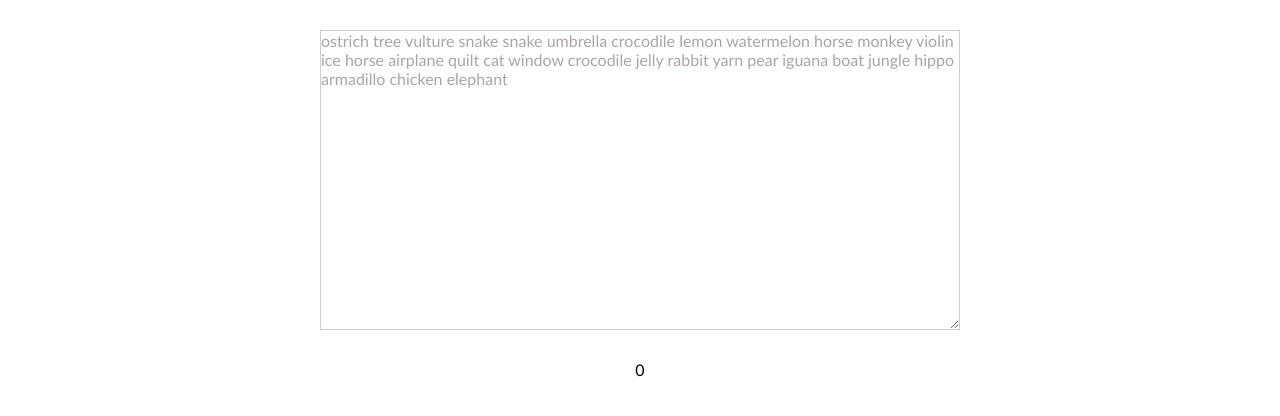
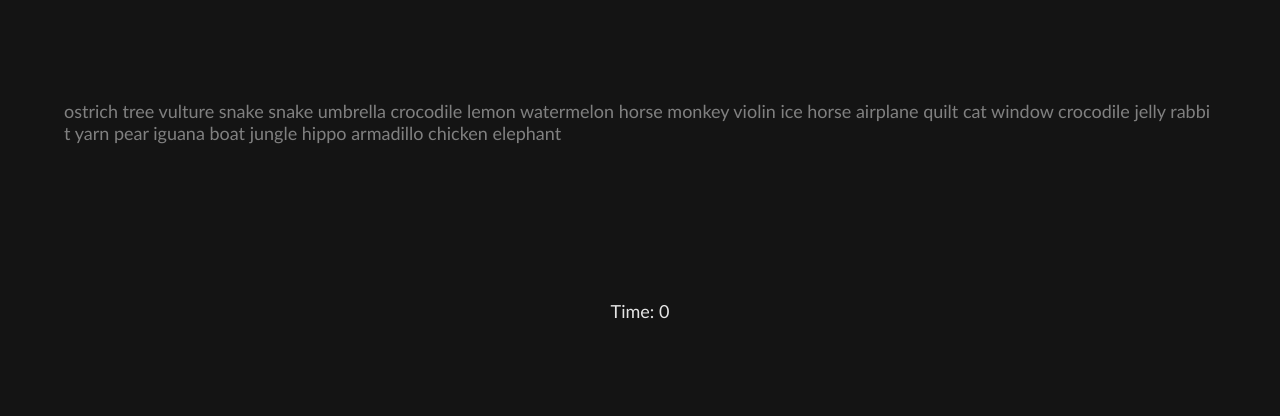
Before and after one commit to MammadovAslan/typing-speed-test, a React (Vite) app in the folder typing_speed_test/: page / in a window 1280 px wide. Shown: the top 416 px of the page. Built offline with nearby package versions, Linux system fonts and the light colour scheme.

Commit message:
ui changed

```diff
--- a/typing_speed_test/src/App.tsx
+++ b/typing_speed_test/src/App.tsx
@@ -1,5 +1,5 @@
 import React from "react";
-import TextField from "./Components/TextField";
+import TextField from "./Components/TypingTest";
 
 const App = () => {
   return (
--- a/typing_speed_test/src/Components/TextField.tsx
+++ b/typing_speed_test/src/Components/TypingTest.tsx
@@ -1,16 +1,25 @@
-import { useState, useEffect } from "react";
+import { useState, useEffect, useRef } from "react";
 import { words } from "../data/words";
 import uuid from "react-uuid";
 
-const TextField = () => {
+const TypingTest = () => {
   const WORDS_LIMIT = 30;
 
   const [randomWords, setRandomWords] = useState<string[]>([]);
   const [value, setValue] = useState("");
   const [seconds, setSeconds] = useState<number>(0);
+
   const [finish, setFinish] = useState<boolean>(false);
   const [typing, setTyping] = useState<boolean>(false);
+
   const [errors, setErrors] = useState<number>(0);
+
+  const inputRef = useRef<HTMLInputElement>(null);
+  const textFieldRef = useRef<HTMLDivElement>(null);
+  const typedTextRef = useRef<HTMLParagraphElement>(null);
+  const [scroll, setScroll] = useState<number>(10);
+
+  const textContainer = textFieldRef?.current ?? undefined;
 
   const getRandomWords = () => {
     for (let i = 0; i < WORDS_LIMIT; i++) {
@@ -24,6 +33,7 @@ const TextField = () => {
 
   useEffect(() => {
     getRandomWords();
+    inputRef?.current?.focus();
   }, []);
 
   useEffect(() => {
@@ -38,7 +48,7 @@ const TextField = () => {
     return () => clearInterval(timer);
   }, [typing, finish]);
 
-  const handleChange = (event: React.ChangeEvent<HTMLTextAreaElement>): void => {
+  const handleChange = (event: React.ChangeEvent<HTMLInputElement>): void => {
     const lastLetterInArray: string = randomWords
       .join("")
       .split("")
@@ -48,7 +58,11 @@ const TextField = () => {
     const lastTypedLetter = event.target.value.split("").at(-1);
 
     if (lastLetterInArray === lastTypedLetter) {
+      textContainer?.scrollTo(scroll, 0);
+      console.log(textContainer!.scrollLeft);
       setValue(event.target.value);
+      setScroll((prev) => prev + 10);
+
       if (event.target.value.length === randomWords.join("").length) {
         setFinish(true);
       }
@@ -76,16 +90,16 @@ const TextField = () => {
 
   return (
     <div className="container">
-      <div className="text-field">
+      <div className="text-field" ref={textFieldRef}>
         <p className="words">{randomWords.map((el: string) => el + " ")}</p>
-        <textarea className="typing-area" value={value} onChange={handleChange}></textarea>
-        <p className="typed-text">
+        <p className="typed-text" ref={typedTextRef}>
           {value.split("").map((el) => (
             <span key={uuid()} className={`letter`}>
               {el}
             </span>
           ))}
         </p>
+        <input ref={inputRef} className="typing-area" value={value} onChange={handleChange} />
       </div>
       <div className="timer-container">
         {finish ? (
@@ -94,11 +108,11 @@ const TextField = () => {
             Accuracy :{calculateAccuracy()} %
           </p>
         ) : (
-          <p className="timer">{seconds}</p>
+          <p className="timer">Time: {seconds}</p>
         )}
       </div>
     </div>
   );
 };
 
-export default TextField;
+export default TypingTest;
--- a/typing_speed_test/src/Styles/Sass/components/_textField.scss
+++ b/typing_speed_test/src/Styles/Sass/components/_textField.scss
@@ -5,17 +5,21 @@
   display: flex;
   flex-direction: column;
   align-items: center;
+  font-size: 18px;
+
+  * {
+    color: $smokeWhite;
+  }
 }
 .text-field {
-  width: 80dvh;
-  height: 300px;
-  margin: 30px auto;
+  min-width: 90%;
+  height: 100px;
+  margin: 100px auto;
   position: relative;
-  border: 1px solid rgb(209, 205, 205);
   padding: 12px;
-  .typing-area,
   .words {
     position: absolute;
+    word-break: break-all;
     top: 0;
     left: 0;
     bottom: 0;
@@ -24,26 +28,36 @@
 
   .typed-text {
     position: absolute;
+    word-break: break-all;
+    top: 0;
     left: 0;
-    top: 0;
     min-height: 18px;
     font-weight: 500;
-    .letter {
-      background-color: #fff;
+    span {
+      position: relative;
+      background-color: $black;
+      &:last-child {
+        &:before {
+          content: "";
+          position: absolute;
+          background-color: $smokeWhite;
+          right: -2px;
+          width: 1px;
+          height: 20px;
+        }
+      }
+    }
+    .space {
+      display: inline-block;
+      width: 30px;
     }
   }
 
   .words {
-    color: rgb(169, 165, 165);
+    color: $gray;
   }
 
   .typing-area {
-    background: transparent;
-    outline: none;
-    border: none;
-    font-size: 16px;
-    &::-webkit-scrollbar {
-      display: none;
-    }
+    opacity: 0;
   }
 }
--- a/typing_speed_test/src/Styles/Sass/utils/_general.scss
+++ b/typing_speed_test/src/Styles/Sass/utils/_general.scss
@@ -1,3 +1,6 @@
+@import "./variables";
+@import "./mixins";
+
 * {
   margin: 0;
   padding: 0;
@@ -7,3 +10,8 @@
   font-family: "Trebuchet MS", "Lucida Sans Unicode", "Lucida Grande", "Lucida Sans", Arial,
     sans-serif;
 }
+
+.wrapper {
+  min-height: 100dvh;
+  background-color: $black;
+}
--- a/typing_speed_test/src/Styles/css/style.css
+++ b/typing_speed_test/src/Styles/css/style.css
@@ -7,23 +7,31 @@
   font-family: "Trebuchet MS", "Lucida Sans Unicode", "Lucida Grande", "Lucida Sans", Arial, sans-serif;
 }
 
+.wrapper {
+  min-height: 100dvh;
+  background-color: #141414;
+}
+
 .container {
   display: flex;
   flex-direction: column;
   align-items: center;
+  font-size: 18px;
+}
+.container * {
+  color: #e5e5e5;
 }
 
 .text-field {
-  width: 80dvh;
-  height: 300px;
-  margin: 30px auto;
+  min-width: 90%;
+  height: 100px;
+  margin: 100px auto;
   position: relative;
-  border: 1px solid rgb(209, 205, 205);
   padding: 12px;
 }
-.text-field .typing-area,
 .text-field .words {
   position: absolute;
+  word-break: break-all;
   top: 0;
   left: 0;
   bottom: 0;
@@ -31,23 +39,31 @@
 }
 .text-field .typed-text {
   position: absolute;
+  word-break: break-all;
+  top: 0;
   left: 0;
-  top: 0;
   min-height: 18px;
   font-weight: 500;
 }
-.text-field .typed-text .letter {
-  background-color: #fff;
+.text-field .typed-text span {
+  position: relative;
+  background-color: #141414;
+}
+.text-field .typed-text span:last-child:before {
+  content: "";
+  position: absolute;
+  background-color: #e5e5e5;
+  right: -2px;
+  width: 1px;
+  height: 20px;
+}
+.text-field .typed-text .space {
+  display: inline-block;
+  width: 30px;
 }
 .text-field .words {
-  color: rgb(169, 165, 165);
+  color: #808080;
 }
 .text-field .typing-area {
-  background: transparent;
-  outline: none;
-  border: none;
-  font-size: 16px;
+  opacity: 0;
 }
-.text-field .typing-area::-webkit-scrollbar {
-  display: none;
-}
--- a/typing_speed_test/src/main.tsx
+++ b/typing_speed_test/src/main.tsx
@@ -1,4 +1,3 @@
-import React from "react";
 import ReactDOM from "react-dom/client";
 import App from "./App";
 import "./Styles/css/style.css";
```
Also changed, not shown: typing_speed_test/src/Styles/Sass/utils/_variables.scss (+9 -0 lines).
